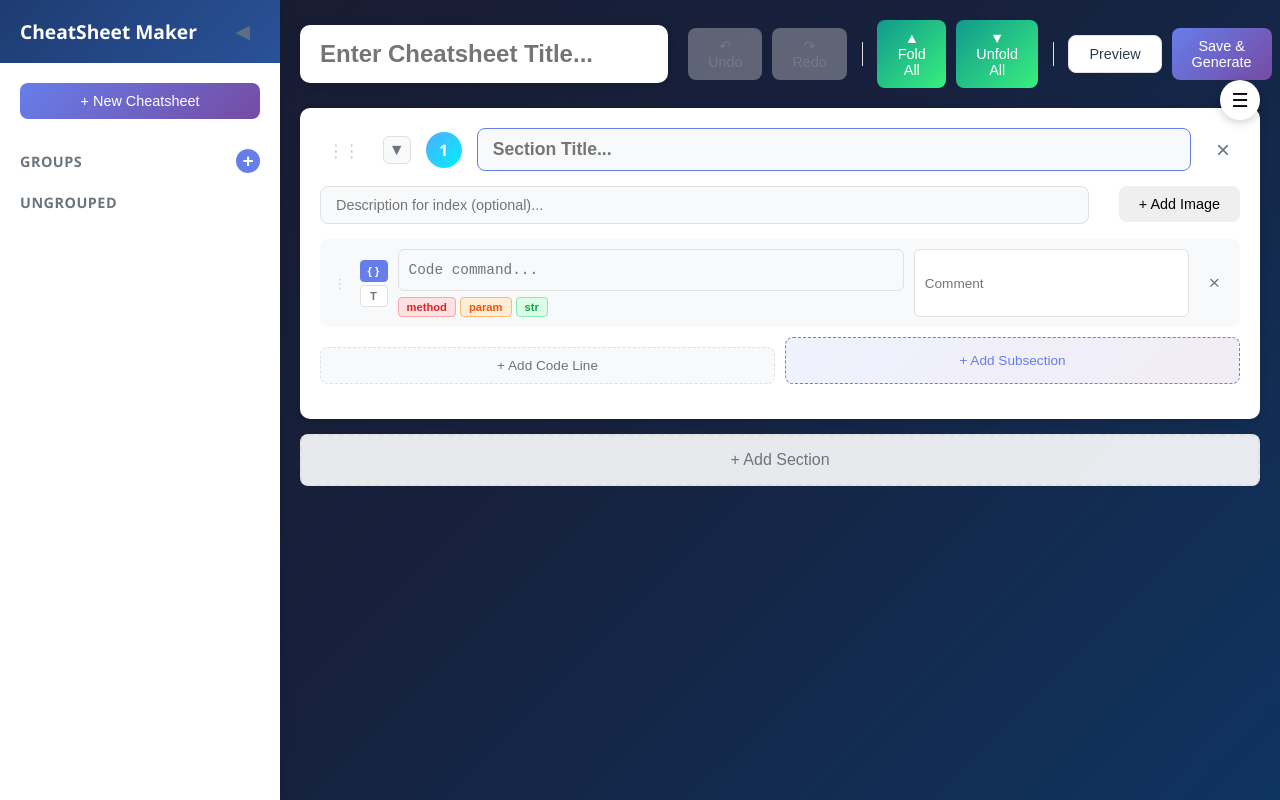
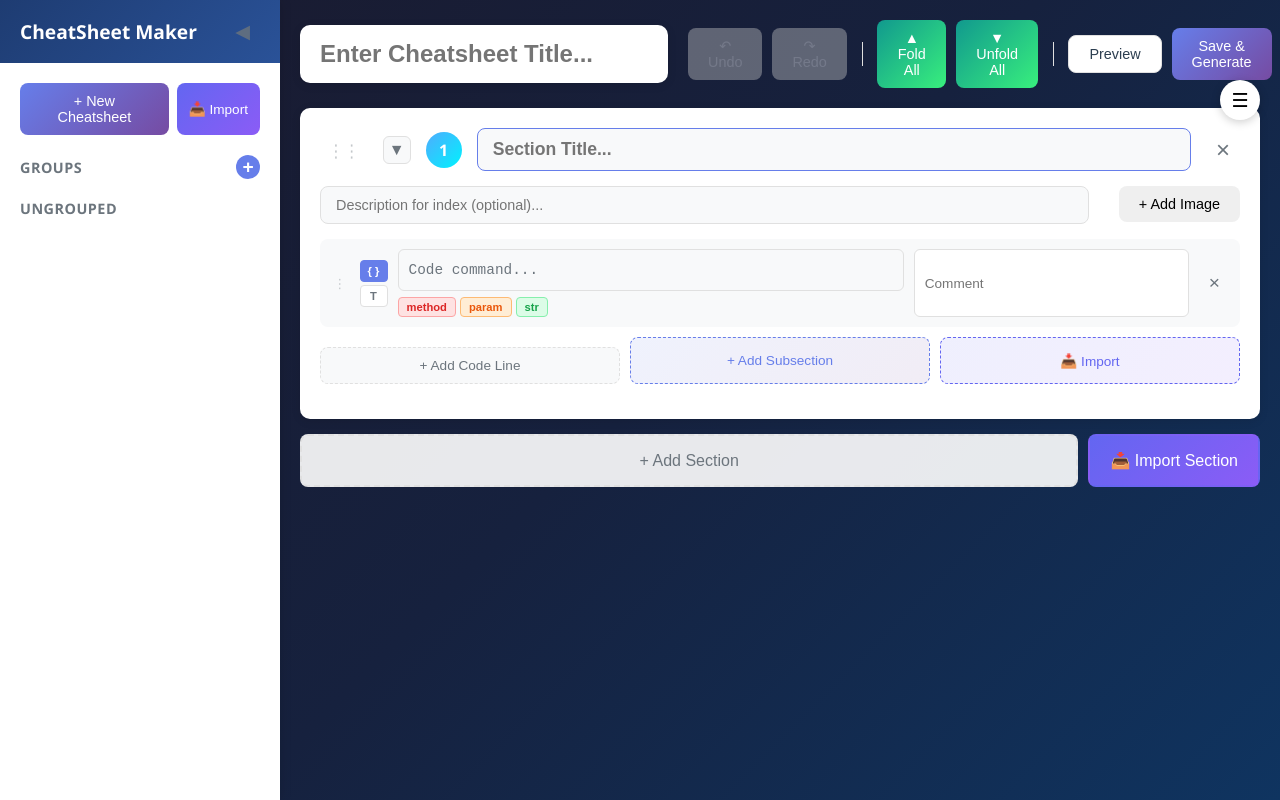
Before and after one commit to PabloGonzalezMartin/CheatSheetMaker, a Flask app: page / in a window 1280 px wide. Run offline with Flask 3, Linux system fonts and the light colour scheme.

Commit message:
Import json

```diff
--- a/static/css/style.css
+++ b/static/css/style.css
@@ -1548,6 +1548,173 @@ body {
     margin-top: 10px;
 }
 
+/* Import Functionality */
+.sidebar-buttons {
+    display: flex;
+    gap: 8px;
+    margin-bottom: 10px;
+}
+
+.sidebar-buttons .new-btn {
+    flex: 1;
+    margin-bottom: 0;
+}
+
+.btn-import {
+    padding: 10px 12px;
+    background: linear-gradient(135deg, #6366f1 0%, #8b5cf6 100%);
+    color: white;
+    font-size: 0.85rem;
+    white-space: nowrap;
+}
+
+.btn-import:hover {
+    background: linear-gradient(135deg, #4f46e5 0%, #7c3aed 100%);
+}
+
+.section-add-buttons {
+    display: flex;
+    gap: 10px;
+    margin-top: 15px;
+}
+
+.section-add-buttons .btn-add-section {
+    flex: 1;
+    margin-top: 0;
+}
+
+.btn-import-section {
+    padding: 15px 20px;
+    background: linear-gradient(135deg, #6366f1 0%, #8b5cf6 100%);
+    border: 2px dashed transparent;
+    color: white;
+    font-size: 1rem;
+}
+
+.btn-import-section:hover {
+    background: linear-gradient(135deg, #4f46e5 0%, #7c3aed 100%);
+}
+
+.btn-import-subsection {
+    padding: 10px;
+    background: linear-gradient(135deg, rgba(99, 102, 241, 0.1) 0%, rgba(139, 92, 246, 0.1) 100%);
+    border: 1px dashed #6366f1;
+    color: #6366f1;
+    font-size: 0.85rem;
+}
+
+.btn-import-subsection:hover {
+    background: linear-gradient(135deg, rgba(99, 102, 241, 0.2) 0%, rgba(139, 92, 246, 0.2) 100%);
+}
+
+/* Import Modal */
+.modal-medium {
+    width: 90%;
+    max-width: 600px;
+}
+
+.import-tabs {
+    display: flex;
+    gap: 0;
+    margin-bottom: 15px;
+    border-bottom: 2px solid var(--border-color);
+}
+
+.import-tab {
+    padding: 10px 20px;
+    background: transparent;
+    border: none;
+    border-bottom: 2px solid transparent;
+    margin-bottom: -2px;
+    cursor: pointer;
+    font-size: 0.9rem;
+    font-weight: 500;
+    color: var(--text-muted);
+    transition: all 0.2s ease;
+}
+
+.import-tab:hover {
+    color: var(--primary-color);
+}
+
+.import-tab.active {
+    color: var(--primary-color);
+    border-bottom-color: var(--primary-color);
+}
+
+.import-tab-content {
+    display: flex;
+    flex-direction: column;
+    gap: 10px;
+}
+
+.form-textarea {
+    width: 100%;
+    padding: 12px;
+    border: 1px solid var(--border-color);
+    border-radius: 8px;
+    font-family: 'Courier New', monospace;
+    font-size: 0.85rem;
+    resize: vertical;
+    min-height: 200px;
+}
+
+.form-textarea:focus {
+    outline: none;
+    border-color: var(--primary-color);
+}
+
+.file-upload-area {
+    position: relative;
+    padding: 40px 20px;
+    border: 2px dashed var(--border-color);
+    border-radius: 8px;
+    text-align: center;
+    transition: all 0.2s ease;
+    cursor: pointer;
+}
+
+.file-upload-area:hover {
+    border-color: var(--primary-color);
+    background: rgba(102, 126, 234, 0.05);
+}
+
+.file-upload-area input[type="file"] {
+    position: absolute;
+    top: 0;
+    left: 0;
+    width: 100%;
+    height: 100%;
+    opacity: 0;
+    cursor: pointer;
+}
+
+.file-upload-label {
+    color: var(--text-muted);
+    font-size: 0.9rem;
+}
+
+.file-selected {
+    display: block;
+    margin-top: 10px;
+    color: var(--primary-color);
+    font-weight: 500;
+    font-size: 0.9rem;
+}
+
+.import-error {
+    color: #dc2626;
+    font-size: 0.85rem;
+    padding: 8px 12px;
+    background: #fee2e2;
+    border-radius: 6px;
+    display: none;
+}
+
+.import-error.visible {
+    display: block;
+}
+
 /* Responsive */
 @media (max-width: 768px) {
     .app-container {
--- a/static/js/app.js
+++ b/static/js/app.js
@@ -164,6 +164,7 @@ function handleKeyboardShortcuts(e) {
     // Escape to close modal or navigator
     if (e.key === 'Escape') {
         closePreview();
+        closeImportModal();
         const navigator = safeGetElement('sectionNavigator');
         if (navigator && navigator.classList.contains('active')) {
             navigator.classList.remove('active');
@@ -190,6 +191,9 @@ function handleModalOutsideClick(e) {
     }
     if (e.target.id === 'moveToGroupModal') {
         closeMoveToGroupModal();
+    }
+    if (e.target.id === 'importModal') {
+        closeImportModal();
     }
 }
 
@@ -2360,3 +2364,384 @@ async function confirmMoveToGroup() {
         alert('Error moving cheatsheet. Please try again.');
     }
 }
+
+// ==============================================
+// IMPORT JSON FUNCTIONALITY
+// ==============================================
+
+let currentImportType = null;
+let currentImportContext = null;
+let importedFileContent = null;
+
+/**
+ * Show import modal
+ * @param {string} type - 'cheatsheet', 'section', or 'subsection'
+ * @param {HTMLElement} contextElement - The element context (for subsection imports)
+ */
+function showImportModal(type, contextElement = null) {
+    currentImportType = type;
+    currentImportContext = contextElement;
+    importedFileContent = null;
+
+    const modal = safeGetElement('importModal');
+    const title = safeGetElement('importModalTitle');
+    const jsonText = safeGetElement('importJsonText');
+    const fileInput = safeGetElement('importFileInput');
+    const fileSelectedName = safeGetElement('fileSelectedName');
+    const importError = safeGetElement('importError');
+
+    if (!modal) return;
+
+    // Set title based on type
+    const titles = {
+        'cheatsheet': 'Import Cheatsheet',
+        'section': 'Import Section',
+        'subsection': 'Import Subsection'
+    };
+    if (title) title.textContent = titles[type] || 'Import JSON';
+
+    // Reset form
+    if (jsonText) jsonText.value = '';
+    if (fileInput) fileInput.value = '';
+    if (fileSelectedName) fileSelectedName.textContent = '';
+    if (importError) {
+        importError.textContent = '';
+        importError.classList.remove('visible');
+    }
+
+    // Reset to paste tab
+    switchImportTab('paste');
+
+    modal.classList.add('active');
+
+    // Focus on textarea
+    if (jsonText) jsonText.focus();
+}
+
+/**
+ * Close import modal
+ */
+function closeImportModal() {
+    const modal = safeGetElement('importModal');
+    if (modal) {
+        modal.classList.remove('active');
+    }
+    currentImportType = null;
+    currentImportContext = null;
+    importedFileContent = null;
+}
+
+/**
+ * Switch between paste and file tabs
+ */
+function switchImportTab(tabName) {
+    const pasteTab = safeGetElement('importPasteTab');
+    const fileTab = safeGetElement('importFileTab');
+    const tabs = document.querySelectorAll('.import-tab');
+
+    tabs.forEach(tab => {
+        tab.classList.toggle('active', tab.dataset.tab === tabName);
+    });
+
+    if (pasteTab) pasteTab.style.display = tabName === 'paste' ? 'flex' : 'none';
+    if (fileTab) fileTab.style.display = tabName === 'file' ? 'flex' : 'none';
+}
+
+/**
+ * Handle file selection for import
+ */
+function handleImportFile(input) {
+    if (!input || !input.files || !input.files[0]) return;
+
+    const file = input.files[0];
+    const fileSelectedName = safeGetElement('fileSelectedName');
+
+    if (!file.name.endsWith('.json')) {
+        showImportError('Please select a .json file');
+        return;
+    }
+
+    if (fileSelectedName) {
+        fileSelectedName.textContent = `Selected: ${file.name}`;
+    }
+
+    const reader = new FileReader();
+    reader.onload = (e) => {
+        importedFileContent = e.target.result;
+    };
+    reader.onerror = () => {
+        showImportError('Error reading file');
+    };
+    reader.readAsText(file);
+}
+
+/**
+ * Show import error message
+ */
+function showImportError(message) {
+    const importError = safeGetElement('importError');
+    if (importError) {
+        importError.textContent = message;
+        importError.classList.add('visible');
+    }
+}
+
+/**
+ * Hide import error message
+ */
+function hideImportError() {
+    const importError = safeGetElement('importError');
+    if (importError) {
+        importError.textContent = '';
+        importError.classList.remove('visible');
+    }
+}
+
+/**
+ * Confirm and process the import
+ */
+function confirmImport() {
+    hideImportError();
+
+    // Get JSON content from paste tab or file
+    const jsonText = safeGetElement('importJsonText');
+    const pasteTab = safeGetElement('importPasteTab');
+
+    let jsonContent = '';
+
+    if (pasteTab && pasteTab.style.display !== 'none') {
+        // Using paste tab
+        jsonContent = jsonText ? jsonText.value.trim() : '';
+    } else {
+        // Using file tab
+        jsonContent = importedFileContent || '';
+    }
+
+    if (!jsonContent) {
+        showImportError('Please paste JSON content or select a file');
+        return;
+    }
+
+    // Parse JSON
+    let data;
+    try {
+        data = JSON.parse(jsonContent);
+    } catch (e) {
+        showImportError('Invalid JSON format: ' + e.message);
+        return;
+    }
+
+    // Process based on import type
+    try {
+        switch (currentImportType) {
+            case 'cheatsheet':
+                importCheatsheet(data);
+                break;
+            case 'section':
+                importSection(data);
+                break;
+            case 'subsection':
+                importSubsection(data);
+                break;
+            default:
+                showImportError('Unknown import type');
+                return;
+        }
+
+        closeImportModal();
+        showNotification(`${currentImportType.charAt(0).toUpperCase() + currentImportType.slice(1)} imported successfully!`, 'success');
+        saveToHistory();
+    } catch (e) {
+        showImportError('Error importing: ' + e.message);
+    }
+}
+
+/**
+ * Import a full cheatsheet
+ */
+function importCheatsheet(data) {
+    // Validate structure
+    if (!data.title && !data.sections) {
+        throw new Error('Invalid cheatsheet format. Expected "title" and/or "sections".');
+    }
+
+    // If it's a full cheatsheet with sections, load it
+    if (data.sections && Array.isArray(data.sections)) {
+        // Clear current editor
+        currentCheatsheet = { id: null, title: '', sections: [] };
+        const titleInput = safeGetElement('cheatsheetTitle');
+        const container = safeGetElement('sectionsContainer');
+
+        if (titleInput) titleInput.value = data.title || '';
+        if (container) container.innerHTML = '';
+
+        // Load the cheatsheet data
+        loadCheatsheetData(data);
+    } else {
+        throw new Error('Cheatsheet must have a "sections" array.');
+    }
+}
+
+/**
+ * Import a section
+ */
+function importSection(data) {
+    // Validate structure - accept both single section and wrapped format
+    let sectionData = data;
+
+    // If it has a sections array, take the first section
+    if (data.sections && Array.isArray(data.sections) && data.sections.length > 0) {
+        sectionData = data.sections[0];
+    }
+
+    // Validate section has required fields
+    if (!sectionData.title && !sectionData.lines && !sectionData.subsections) {
+        throw new Error('Invalid section format. Expected "title", "lines", and/or "subsections".');
+    }
+
+    const container = safeGetElement('sectionsContainer');
+    if (!container) throw new Error('Sections container not found');
+
+    const sectionCount = container.children.length + 1;
+    const sectionEl = createSectionElement(sectionCount, false);
+    if (!sectionEl) throw new Error('Failed to create section element');
+
+    // Set title
+    const sectionTitleInput = sectionEl.querySelector('.section-title-input');
+    if (sectionTitleInput) {
+        sectionTitleInput.value = sectionData.title || '';
+    }
+
+    // Set description
+    const descInput = sectionEl.querySelector('.section-description-input');
+    if (descInput && sectionData.description) {
+        descInput.value = sectionData.description;
+    }
+
+    // Load images
+    const imagesContainer = sectionEl.querySelector('.images-container');
+    if (imagesContainer && sectionData.images) {
+        sectionData.images.forEach(imageData => {
+            loadImageToContainer(imagesContainer, imageData);
+        });
+    }
+
+    // Load code lines
+    const linesContainer = sectionEl.querySelector('.code-lines-container');
+    if (linesContainer) {
+        if (sectionData.lines && sectionData.lines.length > 0) {
+            sectionData.lines.forEach(line => {
+                loadCodeLine(linesContainer, line);
+            });
+        } else {
+            linesContainer.appendChild(createCodeLineElement());
+        }
+    }
+
+    // Load subsections
+    if (sectionData.subsections && sectionData.subsections.length > 0) {
+        const subsectionsContainer = sectionEl.querySelector('.subsections-container');
+        if (subsectionsContainer) {
+            sectionData.subsections.forEach((subsection, subIndex) => {
+                loadSubsection(subsectionsContainer, subsection, sectionCount, subIndex + 1);
+            });
+        }
+    }
+
+    container.appendChild(sectionEl);
+    initDragDrop(sectionEl, 'section-editor');
+
+    // Focus on the section title
+    if (sectionTitleInput) {
+        sectionTitleInput.focus();
+    }
+}
+
+/**
+ * Import a subsection
+ */
+function importSubsection(data) {
+    // Validate structure - accept both single subsection and wrapped format
+    let subsectionData = data;
+
+    // If it has a subsections array, take the first one
+    if (data.subsections && Array.isArray(data.subsections) && data.subsections.length > 0) {
+        subsectionData = data.subsections[0];
+    }
+
+    // Also check if it's a section with subsections
+    if (data.sections && Array.isArray(data.sections) && data.sections.length > 0) {
+        const firstSection = data.sections[0];
+        if (firstSection.subsections && firstSection.subsections.length > 0) {
+            subsectionData = firstSection.subsections[0];
+        }
+    }
+
+    // Validate subsection has required fields
+    if (!subsectionData.title && !subsectionData.lines) {
+        throw new Error('Invalid subsection format. Expected "title" and/or "lines".');
+    }
+
+    // Find the section context
+    let section;
+    if (currentImportContext) {
+        section = currentImportContext.closest('.section-editor');
+    }
+
+    if (!section) {
+        // If no context, add to the last section or create a new one
+        const container = safeGetElement('sectionsContainer');
+        if (!container) throw new Error('Sections container not found');
+
+        const sections = container.querySelectorAll('.section-editor');
+        if (sections.length === 0) {
+            throw new Error('No sections available. Please create a section first.');
+        }
+        section = sections[sections.length - 1];
+    }
+
+    const sectionNum = parseInt(section.dataset.sectionIndex);
+    const subsectionsContainer = section.querySelector('.subsections-container');
+    if (!subsectionsContainer) throw new Error('Subsections container not found');
+
+    const subsectionCount = subsectionsContainer.children.length + 1;
+    const subsectionEl = createSubsectionElement(sectionNum, subsectionCount, false);
+    if (!subsectionEl) throw new Error('Failed to create subsection element');
+
+    // Set title
+    const subTitleInput = subsectionEl.querySelector('.subsection-title-input');
+    if (subTitleInput) {
+        subTitleInput.value = subsectionData.title || '';
+    }
+
+    // Load images
+    const subImagesContainer = subsectionEl.querySelector('.images-container');
+    if (subImagesContainer && subsectionData.images) {
+        subsectionData.images.forEach(imageData => {
+            loadImageToContainer(subImagesContainer, imageData);
+        });
+    }
+
+    // Load code lines
+    const subLinesContainer = subsectionEl.querySelector('.code-lines-container');
+    if (subLinesContainer) {
+        if (subsectionData.lines && subsectionData.lines.length > 0) {
+            subsectionData.lines.forEach(line => {
+                loadCodeLine(subLinesContainer, line);
+            });
+        } else {
+            subLinesContainer.appendChild(createCodeLineElement());
+        }
+    }
+
+    subsectionsContainer.appendChild(subsectionEl);
+    initDragDrop(subsectionEl, 'subsection-editor');
+
+    // Unfold the parent section if collapsed
+    section.classList.remove('collapsed');
+
+    // Focus on the subsection title
+    if (subTitleInput) {
+        subTitleInput.focus();
+    }
+}
--- a/templates/index.html
+++ b/templates/index.html
@@ -15,7 +15,10 @@
                 <button class="btn btn-icon sidebar-toggle" onclick="toggleSidebar()" title="Collapse sidebar">◀</button>
             </div>
             <div class="sidebar-content">
-                <button class="btn btn-primary new-btn" onclick="newCheatsheet()">+ New Cheatsheet</button>
+                <div class="sidebar-buttons">
+                    <button class="btn btn-primary new-btn" onclick="newCheatsheet()">+ New Cheatsheet</button>
+                    <button class="btn btn-import" onclick="showImportModal('cheatsheet')" title="Import cheatsheet from JSON">📥 Import</button>
+                </div>
 
                 <!-- Groups Section -->
                 <div class="groups-header">
@@ -110,7 +113,10 @@
                 <!-- Sections will be added here -->
             </div>
 
-            <button class="btn btn-add-section" onclick="addSection()">+ Add Section</button>
+            <div class="section-add-buttons">
+                <button class="btn btn-add-section" onclick="addSection()">+ Add Section</button>
+                <button class="btn btn-import-section" onclick="showImportModal('section')" title="Import section from JSON">📥 Import Section</button>
+            </div>
         </main>
     </div>
 
@@ -139,6 +145,7 @@
                 <div class="section-buttons">
                     <button class="btn btn-add-line" onclick="addCodeLine(this)">+ Add Code Line</button>
                     <button class="btn btn-add-subsection" onclick="addSubsection(this)">+ Add Subsection</button>
+                    <button class="btn btn-import-subsection" onclick="showImportModal('subsection', this)" title="Import subsection from JSON">📥 Import</button>
                 </div>
                 <div class="subsections-container">
                     <!-- Subsections will be added here -->
@@ -279,6 +286,39 @@
         </div>
     </div>
 
+    <!-- Import JSON Modal -->
+    <div class="modal" id="importModal">
+        <div class="modal-content modal-medium">
+            <div class="modal-header">
+                <h3 id="importModalTitle">Import JSON</h3>
+                <button class="btn btn-icon" onclick="closeImportModal()">×</button>
+            </div>
+            <div class="modal-body-form">
+                <div class="import-tabs">
+                    <button class="import-tab active" data-tab="paste" onclick="switchImportTab('paste')">Paste JSON</button>
+                    <button class="import-tab" data-tab="file" onclick="switchImportTab('file')">Upload File</button>
+                </div>
+                <div class="import-tab-content" id="importPasteTab">
+                    <label for="importJsonText">Paste your JSON here:</label>
+                    <textarea id="importJsonText" class="form-textarea" placeholder='{"title": "...", "sections": [...]}' rows="12"></textarea>
+                </div>
+                <div class="import-tab-content" id="importFileTab" style="display: none;">
+                    <label>Select a JSON file:</label>
+                    <div class="file-upload-area">
+                        <input type="file" id="importFileInput" accept=".json,application/json" onchange="handleImportFile(this)">
+                        <span class="file-upload-label">Click to select or drag a .json file</span>
+                        <span class="file-selected" id="fileSelectedName"></span>
+                    </div>
+                </div>
+                <div class="import-error" id="importError"></div>
+                <div class="modal-actions">
+                    <button class="btn btn-secondary" onclick="closeImportModal()">Cancel</button>
+                    <button class="btn btn-primary" onclick="confirmImport()">Import</button>
+                </div>
+            </div>
+        </div>
+    </div>
+
     <script src="{{ url_for('static', filename='js/app.js') }}"></script>
     <script>
         // Load groups data
```
